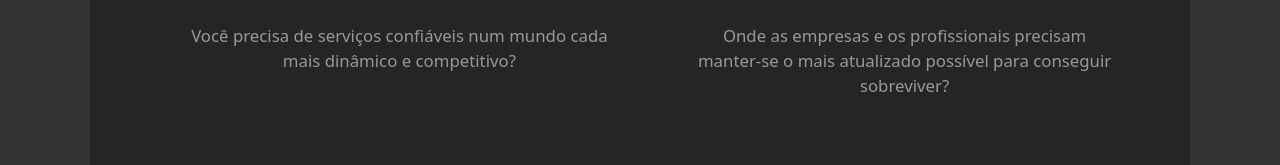
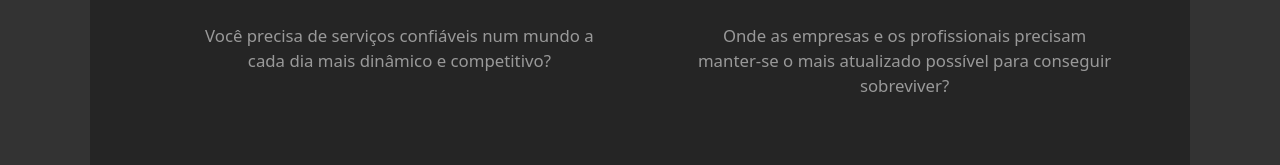
Before and after one commit to tomasfn87/DIO-curso-bootstrap, a plain HTML site: page index.html in a window 1280 px wide. Shown: the part 513-678 px from the top of the page. Drawn offline with Linux system fonts and the light colour scheme.

Commit message:
Corrigindo erro no texto em '<section id="agilidade">'.

```diff
--- a/index.html
+++ b/index.html
@@ -55,7 +55,7 @@
                             src="images/1esq-01-desk1.jpg">
                             <p>
                                 Você precisa de serviços confiáveis num mundo
-                                cada mais dinâmico e competitivo?
+                                a cada dia mais dinâmico e competitivo?
                             </p>
                         </div>
                         <div class="col-lg-4 bloco-conteudo">
```
